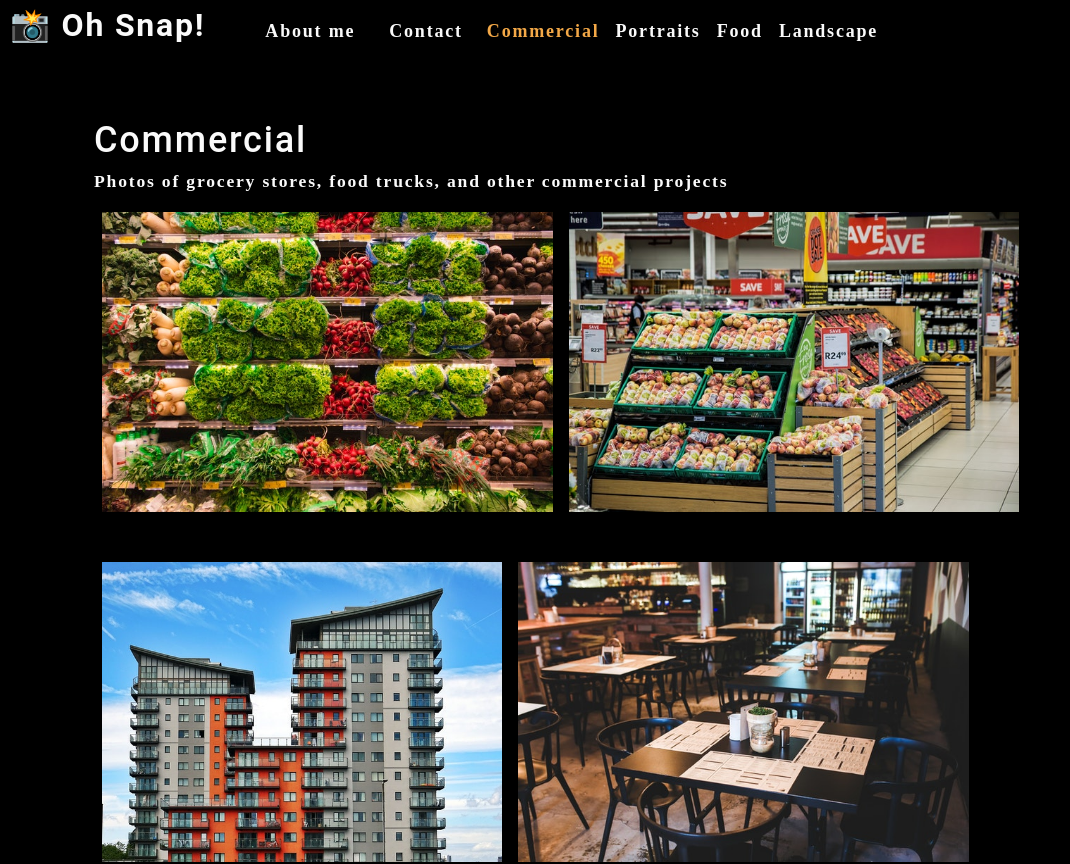
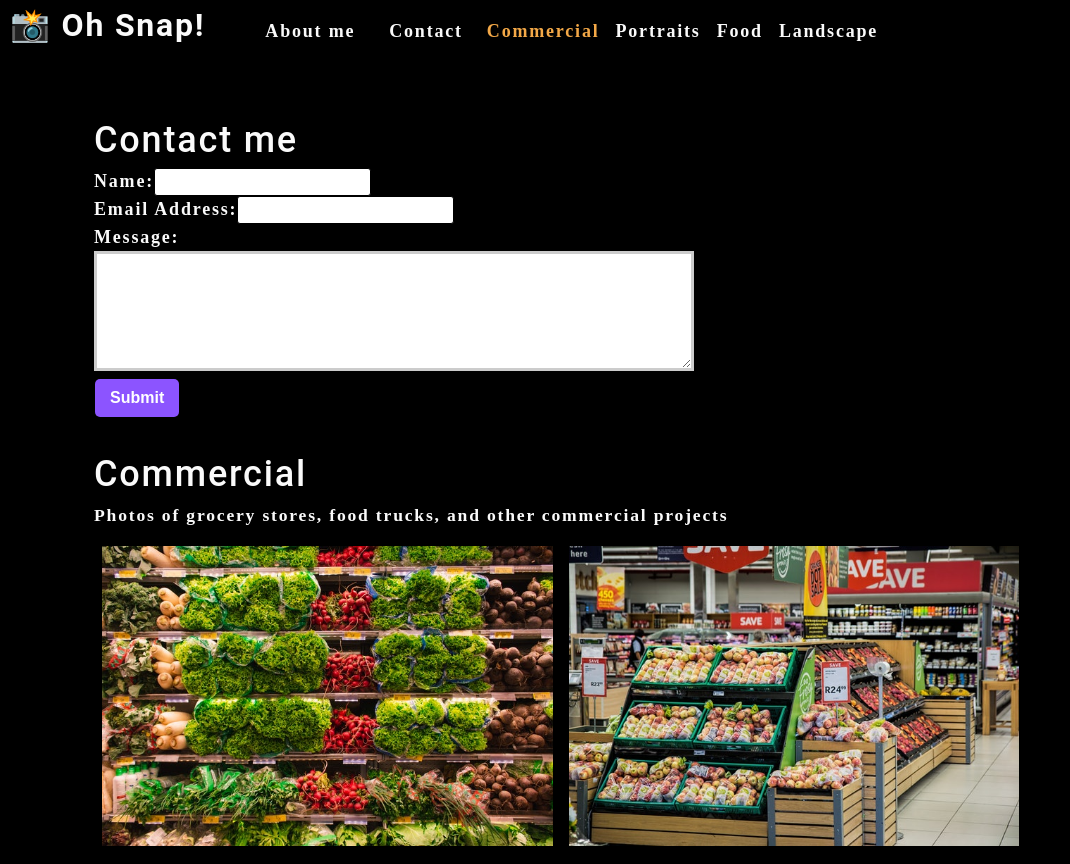
Before and after one commit to jeremyodaniel/photo-port, a React (Create React App) app: page / in a window 1280 px wide. Shown: the top 864 px of the page, without its empty margins (0-1070 px from the left). Built offline with nearby package versions, Linux system fonts and the light colour scheme.

Commit message:
Import ContactForm to App.js

```diff
--- a/src/App.js
+++ b/src/App.js
@@ -2,6 +2,8 @@ import React, { useState } from 'react';
 import Nav from './components/Nav';
 import About from './components/About';
 import Gallery from './components/Gallery';
+import ContactForm from './components/Contact';
+
 
 function App() {
   const [categories] = useState([
@@ -24,6 +26,7 @@ function App() {
         currentCategory={currentCategory}
       ></Nav>
       <main>
+        <ContactForm />
         <Gallery currentCategory={currentCategory}></Gallery>
         <About></About>
       </main>
--- a/src/components/Contact/index.js
+++ b/src/components/Contact/index.js
@@ -34,4 +34,4 @@ function ContactForm() {
 }
 
 
-export default ContactForm
+export default ContactForm;
```
